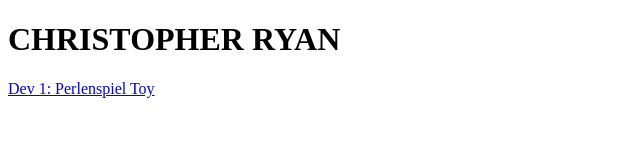
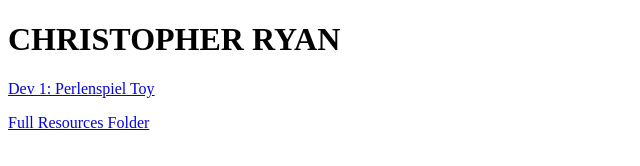
Before and after one commit to KiwiChris84/IMGD2900Website, a plain HTML site: page index.html in a window 1280 px wide. Shown: the whole page, without its empty margins (0-640 px from the left). Drawn offline with Linux system fonts and the light colour scheme.

Commit message:
Update index.html

```diff
--- a/index.html
+++ b/index.html
@@ -15,7 +15,10 @@
 			<a href="resources/Dev0/game.html" target="_blank">Dev 1: Perlenspiel Toy </a>
 			<br>
 		</p>
-
+		<p>
+			<a href="resources" target="_blank">Full Resources Folder </a>
+			<br>
+		</p>
 	</body>
 
 </html>
```
